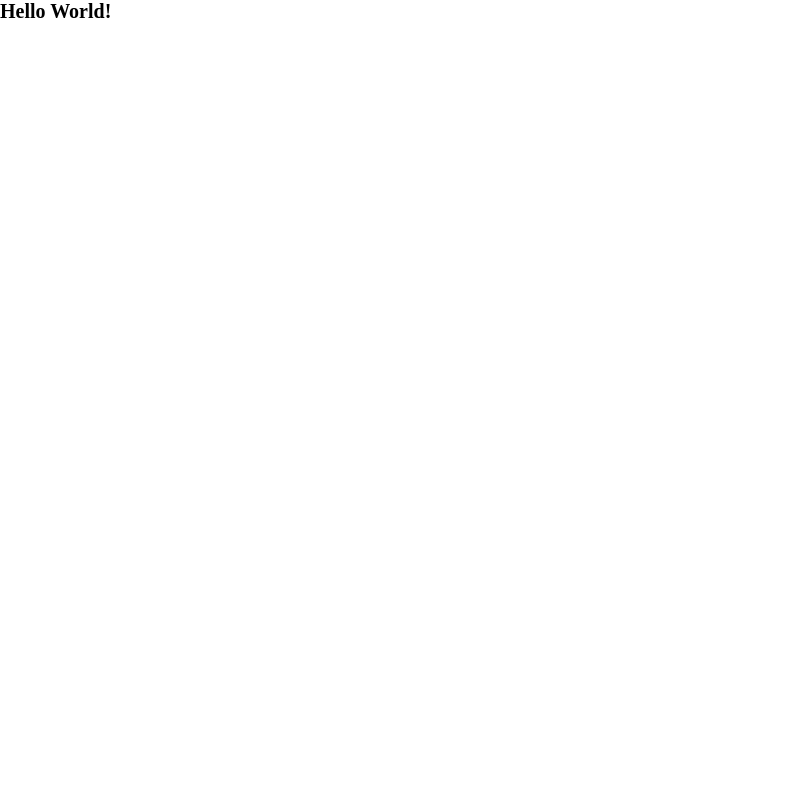
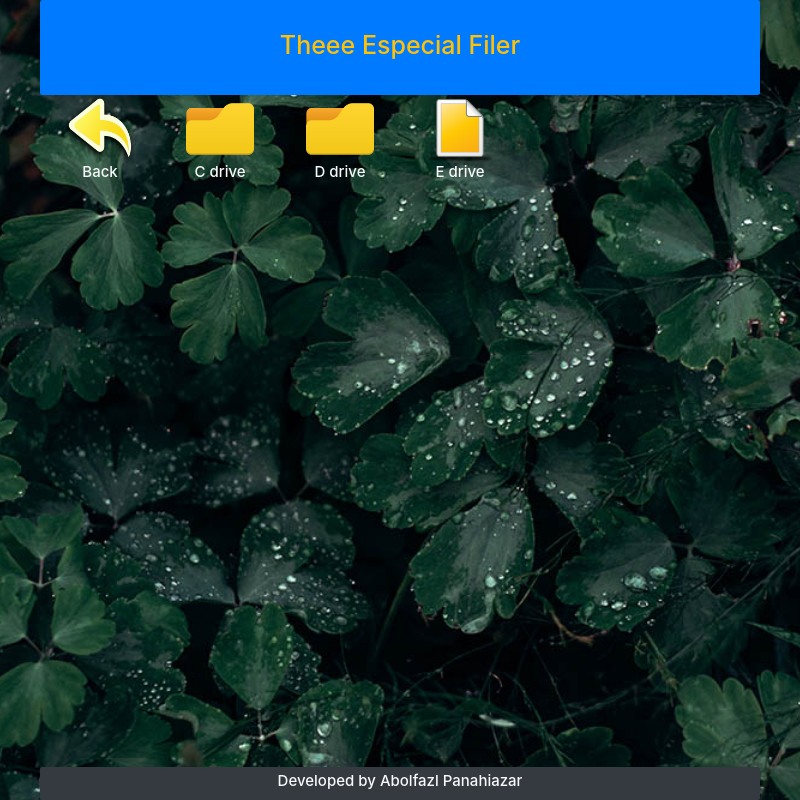
Before and after one commit to AbolfazlPanahiazar/FileExplorer-Electron, an Electron app: page index.html in a window 800 px wide. Drawn offline with nearby package versions, Linux system fonts and the light colour scheme; no server answers.

Commit message:
Add bootstrap and designed the UI

```diff
--- a/index.html
+++ b/index.html
@@ -3,12 +3,83 @@
   <head>
     <meta charset="utf-8" />
     <meta http-equiv="Content-Security-Policy" content="script-src 'self' 'unsafe-inline';" />
-    <title>Abolitionist File Explorer</title>
-    <link rel="stylesheet" href="./style.css" />
+    <title>Especial Filer</title>
+    <link rel="stylesheet" href="./node_modules/bootstrap/dist/css/bootstrap.css" />
+    <style>
+      *,
+      *::before,
+      *::after {
+        margin: 0;
+        padding: 0;
+        box-sizing: inherit;
+      }
+
+      html {
+        font-size: 62.5%; /* rem=10px*/
+      }
+
+      body {
+        box-sizing: border-box;
+        background-image: url(./images/background.jpg);
+        background-repeat: no-repeat;
+        background-position: center center;
+        background-size: cover;
+        height: 100vh;
+      }
+      .container {
+        position: relative;
+      }
+      .item {
+        cursor: pointer;
+      }
+      .item img {
+        transition: all 0.3s;
+      }
+      .item img:hover {
+        transform: scale(1.1);
+        transition: all 0.3s;
+      }
+      footer {
+        position: absolute;
+        bottom: 0;
+        left: 0;
+      }
+    </style>
   </head>
   <body>
-    <h1>Hello World!</h1>
+    <div class="container h-100">
+      <header class="row bg-primary d-flex justify-content-center py-5 rounded shadow">
+        <h1 class="text-warning">Theee Especial Filer</h1>
+      </header>
+      <main class="row">
+        <div id="0" class="col-2 d-flex flex-column align-items-center item">
+          <img class="w-75" src="./images/return.png" alt="folder icon" />
+          <span class="h4 text-light">Back</span>
+        </div>
 
+        <div id="1" class="col-2 d-flex flex-column align-items-center item">
+          <img class="w-75" src="./images/folder.png" alt="folder icon" />
+          <span class="h4 text-light">C drive</span>
+        </div>
+
+        <div id="2" class="col-2 d-flex flex-column align-items-center item">
+          <img class="w-75" src="./images/folder.png" alt="folder icon" />
+          <span class="h4 text-light">D drive</span>
+        </div>
+
+        <div id="2" class="col-2 d-flex flex-column align-items-center item">
+          <img class="w-75" src="./images/file.png" alt="folder icon" />
+          <span class="h4 text-light">E drive</span>
+        </div>
+      </main>
+      <footer class="w-100 bg-dark d-flex justify-content-center py-2 rounded">
+        <span class="text-light h4">Developed by Abolfazl Panahiazar</span>
+      </footer>
+    </div>
+
+    <script>
+      require("bootstrap");
+    </script>
     <script src="./renderer.js"></script>
   </body>
 </html>
--- a/package.json
+++ b/package.json
@@ -17,5 +17,8 @@
   },
   "devDependencies": {
     "electron": "^9.0.4"
+  },
+  "dependencies": {
+    "bootstrap": "^4.5.0"
   }
 }
--- a/style.css
+++ /dev/null
@@ -1,15 +0,0 @@
-*,
-*::before,
-*::after {
-  margin: 0;
-  padding: 0;
-  box-sizing: inherit;
-}
-
-html {
-  font-size: 62.5%; /* rem=10px*/
-}
-
-body {
-  box-sizing: border-box;
-}
```
Also changed, not shown: images/background.jpg (added), images/file.png (added), images/folder.png (added), images/return.jpg (added), images/return.png (added), 1 other file.
